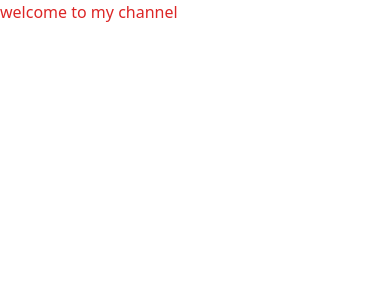
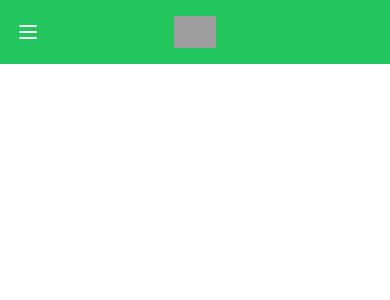
Before and after one commit to minhazpro3/Grocery-website-client, a Next.js app: page / in a window 390 px wide. Shown: the top 300 px of the page. Built offline with nearby package versions, Linux system fonts and the light colour scheme; grey boxes are pictures that could not be loaded.

Commit message:
add a responsive navbar

```diff
--- /dev/null
+++ b/components/home/Banner.js
@@ -0,0 +1,7 @@
+import React from "react";
+
+const Banner = () => {
+  return <div></div>;
+};
+
+export default Banner;
--- /dev/null
+++ b/components/share/Navbar.js
@@ -0,0 +1,128 @@
+import Link from "next/link";
+import React, { useState } from "react";
+
+const Navbar = () => {
+  const [isOpen, setIsOpen] = useState(false);
+
+  const toggle = () => {
+    setIsOpen(!isOpen);
+  };
+  return (
+    <div>
+      {" "}
+      <nav className="bg-green-500">
+        <div className="max-w-7xl mx-auto px-2 sm:px-6 lg:px-8">
+          <div className="relative flex items-center justify-between h-16">
+            <div className="absolute inset-y-0 left-0 flex items-center sm:hidden">
+              <button
+                onClick={toggle}
+                type="button"
+                className="inline-flex items-center justify-center p-2 rounded-md text-gray-100 hover:text-white hover:bg-green-700 focus:outline-none focus:ring-2 focus:ring-inset focus:ring-white"
+                aria-controls="mobile-menu"
+                aria-expanded="false"
+              >
+                <span className="sr-only">Open main menu</span>
+                {!isOpen ? (
+                  <svg
+                    className="block h-6 w-6"
+                    xmlns="http://www.w3.org/2000/svg"
+                    fill="none"
+                    viewBox="0 0 24 24"
+                    stroke="currentColor"
+                    aria-hidden="true"
+                  >
+                    <path
+                      strokeLinecap="round"
+                      strokeLinejoin="round"
+                      strokeWidth={2}
+                      d="M4 6h16M4 12h16M4 18h16"
+                    />
+                  </svg>
+                ) : (
+                  <svg
+                    className="block h-6 w-6"
+                    xmlns="http://www.w3.org/2000/svg"
+                    fill="none"
+                    viewBox="0 0 24 24"
+                    stroke="currentColor"
+                    aria-hidden="true"
+                  >
+                    <path
+                      strokeLinecap="round"
+                      strokeLinejoin="round"
+                      strokeWidth={2}
+                      d="M6 18L18 6M6 6l12 12"
+                    />
+                  </svg>
+                )}
+              </button>
+            </div>
+            <div className="flex-1 flex items-center justify-center md:justify-between sm:items-stretch sm:justify-start">
+              <div className="flex-shrink-0">
+                <img
+                  className="block lg:hidden h-8 w-auto"
+                  src="https://i.ibb.co/9TdntMK/1532749.png"
+                  alt="Grocery logo"
+                />
+                <img
+                  className="hidden lg:block h-8 w-auto"
+                  src="https://i.ibb.co/9TdntMK/1532749.png"
+                  alt="Grocery logo"
+                />
+              </div>
+              <div className="hidden sm:block sm:ml-6">
+                <div className="flex space-x-4">
+                  <Link
+                    className="text-gray-100 hover:bg-green-700 px-3 py-2 rounded-md text-sm font-medium"
+                    href="/"
+                  >
+                    Home
+                  </Link>
+                  <Link
+                    className="text-gray-100 hover:bg-green-700 px-3 py-2 rounded-md text-sm font-medium"
+                    href="/shop"
+                  >
+                    Shop
+                  </Link>
+                  <Link
+                    className="text-gray-100 hover:bg-green-800 bg-green-700 px-3 py-2 rounded-full text-sm font-medium"
+                    href="/shop"
+                  >
+                    Profile
+                  </Link>
+                </div>
+              </div>
+            </div>
+          </div>
+        </div>
+        <div
+          className={`${isOpen ? "block" : "hidden"} sm:hidden bg-green-500`}
+          id="mobile-menu"
+        >
+          <div className="px-2 pt-2 pb-3 space-y-1">
+            <Link
+              className="text-gray-100 hover:bg-green-700 block px-3 py-2 rounded-md text-base font-medium"
+              href="/"
+            >
+              Home
+            </Link>
+            <Link
+              href="/shop"
+              className="text-gray-100 hover:bg-green-700 block px-3 py-2 rounded-md text-base font-medium"
+            >
+              Shop
+            </Link>
+            <Link
+              href="/cart"
+              className="text-gray-100 hover:bg-green-700 block px-3 py-2 rounded-md text-base font-medium"
+            >
+              Cart
+            </Link>
+          </div>
+        </div>
+      </nav>
+    </div>
+  );
+};
+
+export default Navbar;
--- a/pages/index.js
+++ b/pages/index.js
@@ -1,12 +1,15 @@
 import Image from "next/image";
 import { Inter } from "next/font/google";
+import Banner from "@/components/home/Banner";
+import Navbar from "@/components/share/Navbar";
 
 const inter = Inter({ subsets: ["latin"] });
 
 export default function Home() {
   return (
     <main>
-      <h2 className="text-red-600">welcome to my channel</h2>
+      <Navbar />
+      <Banner />
     </main>
   );
 }
```
